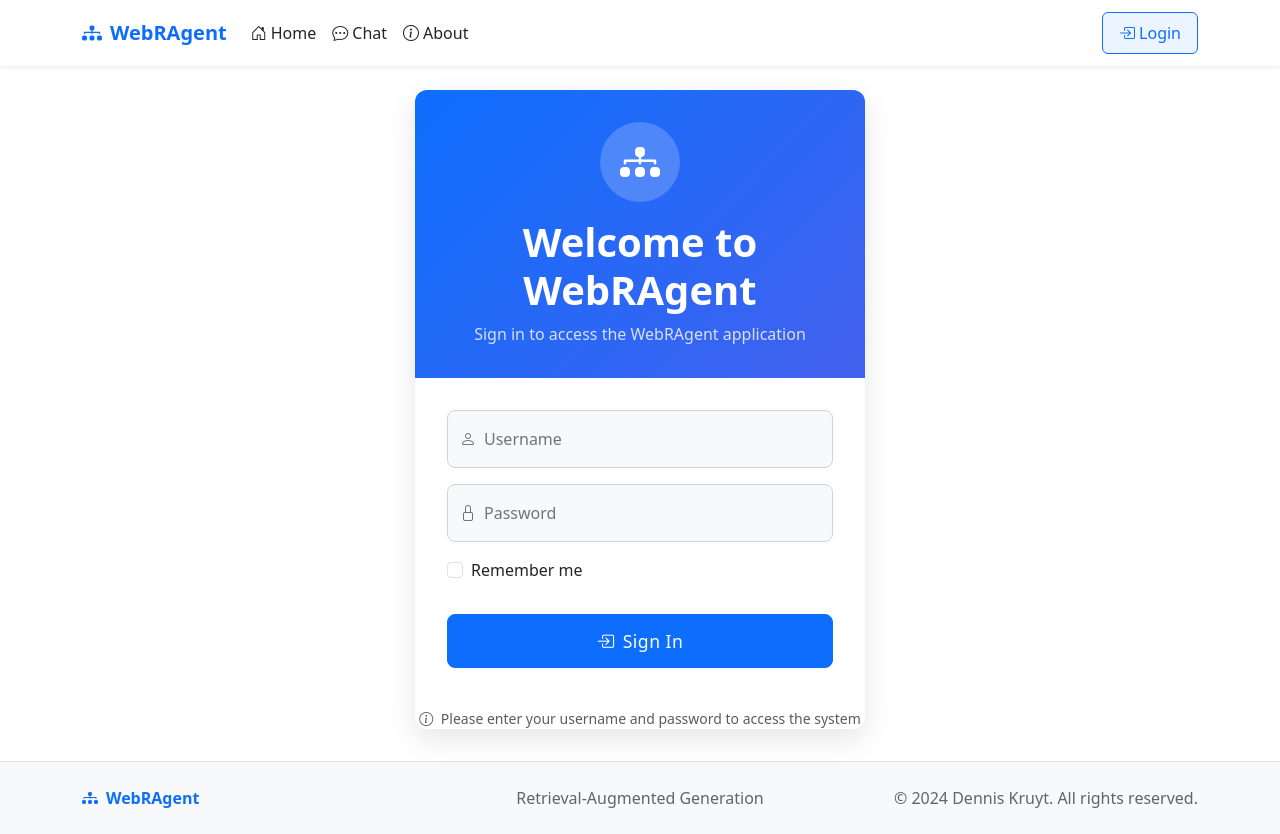
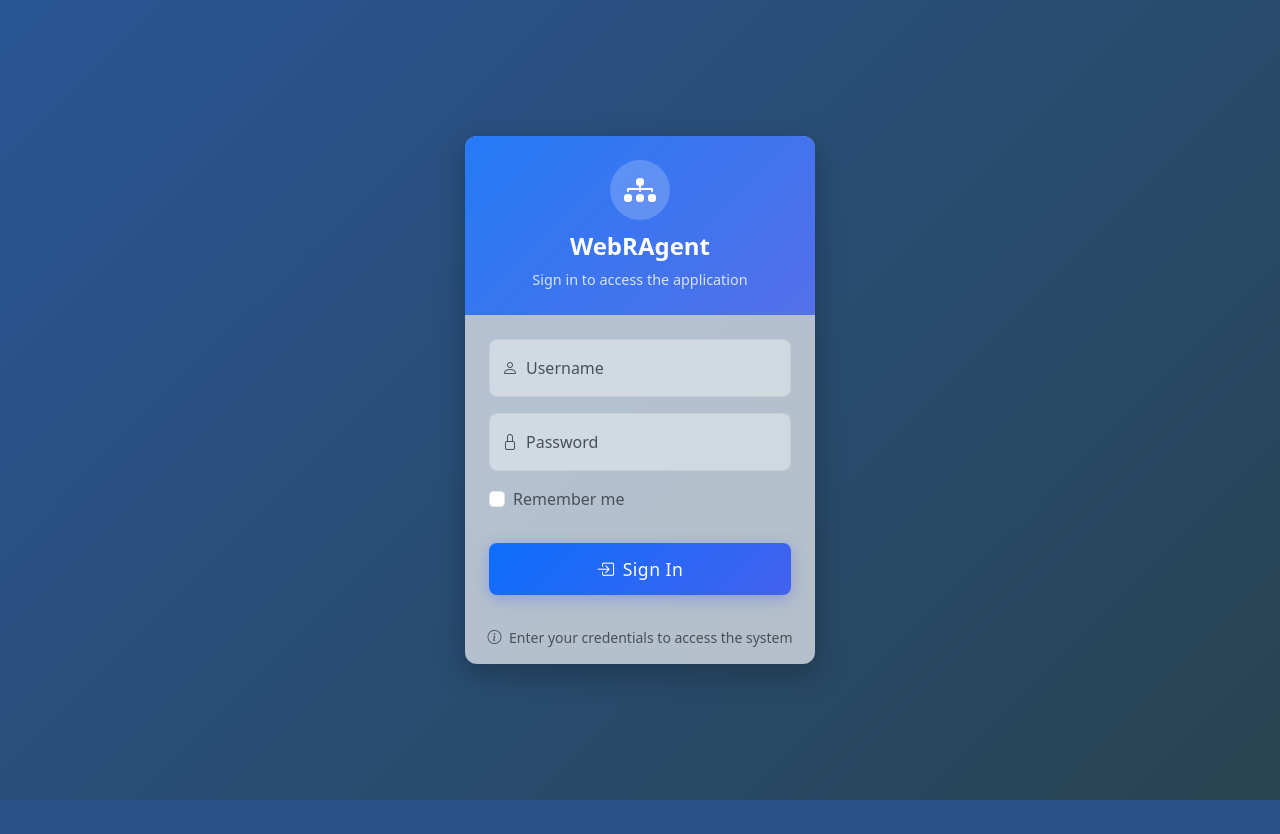
Before and after one commit to FellowTraveler/WebRAgent, a Flask app: page /auth/login in a window 1280 px wide. After the commit the page ends 800 px from the top, so only its background shows below. Run offline with Flask 3, Linux system fonts and the light colour scheme.

Commit message:
feat: Enhance login UI with configurable background and template refactoring
Add environment variables (LOGIN_BACKGROUND_URL, LOGIN_BACKGROUND_PATH) in .env.example for login page background configuration.
Initialize login background settings in app/__init__.py.
Update app/templates/auth/login.html:
Implement conditional background rendering (external URL, local image, or default gradient).
Refine styling for login container, card, and inputs.
Include new navbar and footer blocks.
Modify app/templates/base.html to support dynamic navbar, footer, and
content classes.

```diff
--- a/app/__init__.py
+++ b/app/__init__.py
@@ -10,6 +10,10 @@ load_dotenv()
 def create_app():
     app = Flask(__name__)
     app.config['SECRET_KEY'] = os.getenv('FLASK_SECRET_KEY', 'default-dev-key')
+
+    # Login page background configuration
+    app.config['LOGIN_BACKGROUND_URL'] = os.getenv('LOGIN_BACKGROUND_URL', '')
+    app.config['LOGIN_BACKGROUND_PATH'] = os.getenv('LOGIN_BACKGROUND_PATH', '')
 
     # Initialize Flask-Login
     login_manager = LoginManager()
--- a/app/templates/auth/login.html
+++ b/app/templates/auth/login.html
@@ -2,70 +2,118 @@
 
 {% block title %}Login | WebRAgent{% endblock %}
 
+{% block navbar %}{% endblock %}
+{% block footer %}{% endblock %}
+
+{% block content_class %}p-0 m-0{% endblock %}
+
 {% block head_extra %}
 <style>
+    body {
+        overflow: hidden;
+    }
+    .login-background {
+        position: fixed;
+        top: 0;
+        left: 0;
+        width: 100%;
+        height: 100%;
+        background-size: cover;
+        background-position: center;
+        background-repeat: no-repeat;
+        z-index: -1;
+        {% if config.get('LOGIN_BACKGROUND_URL') %}
+        background-image: url({{ config.get("LOGIN_BACKGROUND_URL") }});
+        {% elif config.get('LOGIN_BACKGROUND_PATH') %}
+        background-image: url('{{ url_for("static", filename=config.get("LOGIN_BACKGROUND_PATH")) }}');
+        {% else %}
+        background: linear-gradient(135deg, #3a7bd5 0%, #3a6073 100%);
+        {% endif %}
+    }
+    /* Add an overlay to ensure contrast with any background */
+    .login-background:after {
+        content: '';
+        position: absolute;
+        top: 0;
+        left: 0;
+        width: 100%;
+        height: 100%;
+        background: rgba(0, 0, 0, 0.3);
+        z-index: -1;
+    }
     .login-container {
-        min-height: calc(100vh - 200px);
+        min-height: 100vh;
         display: flex;
         align-items: center;
         justify-content: center;
     }
     .login-card {
-        max-width: 450px;
+        max-width: 350px;
         width: 100%;
         border-radius: 12px;
         overflow: hidden;
-        box-shadow: 0 10px 30px rgba(0, 0, 0, 0.1);
+        box-shadow: 0 10px 30px rgba(0, 0, 0, 0.25);
         border: none;
+        background-color: rgba(255, 255, 255, 0.65);
+        backdrop-filter: blur(8px);
+        -webkit-backdrop-filter: blur(8px);
     }
     .login-header {
-        background: linear-gradient(135deg, var(--bs-primary) 0%, #4361ee 100%);
-        padding: 2rem 1.5rem;
+        background: linear-gradient(135deg, rgba(var(--bs-primary-rgb), 0.85) 0%, rgba(67, 97, 238, 0.85) 100%);
+        padding: 1.5rem 1rem;
         text-align: center;
     }
     .logo-circle {
-        width: 80px;
-        height: 80px;
+        width: 60px;
+        height: 60px;
         background: rgba(255, 255, 255, 0.2);
         border-radius: 50%;
         display: flex;
         align-items: center;
         justify-content: center;
-        margin: 0 auto 1rem;
+        margin: 0 auto 0.75rem;
     }
     .logo-icon {
-        font-size: 2.5rem;
+        font-size: 2rem;
         color: white;
     }
     .login-title {
         color: white;
         margin-bottom: 0.5rem;
         font-weight: 600;
+        font-size: 1.5rem;
     }
     .login-subtitle {
         color: rgba(255, 255, 255, 0.8);
         margin-bottom: 0;
-        font-size: 1rem;
+        font-size: 0.9rem;
     }
     .login-body {
-        padding: 2rem;
+        padding: 1.5rem;
     }
     .form-floating {
         margin-bottom: 1rem;
     }
     .form-floating label {
-        color: #6c757d;
+        color: #495057;
+        font-weight: 500;
+    }
+    .form-check-label {
+        color: #495057;
+        font-weight: 500;
     }
     .login-input {
         border-radius: 8px;
         padding: 1rem 0.75rem;
         height: calc(3.5rem + 2px);
-        border: 1px solid #ced4da;
-        background-color: #f8f9fa;
+        border: 1px solid rgba(206, 212, 218, 0.7);
+        background-color: rgba(255, 255, 255, 0.4);
+        transition: all 0.3s ease;
     }
     .login-input:focus {
-        background-color: #fff;
+        background-color: rgba(255, 255, 255, 0.7);
         box-shadow: 0 0 0 0.25rem rgba(var(--bs-primary-rgb), 0.25);
+        border-color: rgba(var(--bs-primary-rgb), 0.5);
     }
     .login-button {
         padding: 0.8rem;
@@ -74,41 +122,36 @@
         font-weight: 500;
         letter-spacing: 0.5px;
         margin-top: 1rem;
+        background: linear-gradient(135deg, var(--bs-primary) 0%, #4361ee 100%);
+        border: none;
+        box-shadow: 0 4px 15px rgba(67, 97, 238, 0.35);
+        transition: all 0.3s ease;
     }
-    .demo-credentials {
-        background-color: #f8f9fa;
-        border-top: 1px solid #eee;
-        padding: 1rem;
+    .login-button:hover {
+        transform: translateY(-2px);
+        box-shadow: 0 6px 20px rgba(67, 97, 238, 0.45);
+        background: linear-gradient(135deg, #4361ee 0%, var(--bs-primary) 100%);
     }
-    .demo-title {
-        font-size: 0.9rem;
-        font-weight: 600;
-        text-transform: uppercase;
-        letter-spacing: 1px;
-        color: #6c757d;
-        margin-bottom: 0.75rem;
+    .note-container {
+        padding: 0.5rem 1rem 1rem;
     }
-    .credential-badge {
-        background-color: #e9ecef;
-        padding: 0.4rem 0.75rem;
-        border-radius: 4px;
-        font-family: monospace;
-        font-size: 0.85rem;
-        color: #495057;
-        margin: 0 0.25rem;
+    .text-muted {
+        color: #495057 !important;
+        font-weight: 500;
     }
 </style>
 {% endblock %}
 
 {% block content %}
+<div class="login-background"></div>
 <div class="login-container">
     <div class="login-card card">
         <div class="login-header">
             <div class="logo-circle">
                 <i class="bi bi-diagram-3-fill logo-icon"></i>
             </div>
-            <h1 class="login-title">Welcome to WebRAgent</h1>
-            <p class="login-subtitle">Sign in to access the WebRAgent application</p>
+            <h1 class="login-title">WebRAgent</h1>
+            <p class="login-subtitle">Sign in to access the application</p>
         </div>
 
         <div class="login-body">
@@ -136,9 +179,9 @@
         </div>
 
         <div class="note-container text-center">
-            <div class="mt-2 small text-muted">
+            <div class="small text-muted">
                 <i class="bi bi-info-circle me-1"></i>
-                Please enter your username and password to access the system
+                Enter your credentials to access the system
             </div>
         </div>
     </div>
--- a/app/templates/base.html
+++ b/app/templates/base.html
@@ -17,6 +17,7 @@
 </head>
 <body>
     <!-- Enhanced Navigation Bar -->
+    {% block navbar %}
     <nav class="navbar navbar-expand-lg sticky-top">
         <div class="container">
             <a class="navbar-brand fw-bold" href="{{ url_for('main.index') }}">
@@ -94,8 +95,9 @@
             </div>
         </div>
     </nav>
+    {% endblock %}
 
-    <div class="main-content mt-4">
+    <div class="main-content {% block content_class %}mt-4{% endblock %}">
         {% with messages = get_flashed_messages(with_categories=true) %}
             {% if messages %}
                 <div class="container-fluid px-4">
@@ -121,6 +123,7 @@
     </div>
 
     <!-- Enhanced Footer -->
+    {% block footer %}
     <footer class="footer py-4">
         <div class="container">
             <div class="row align-items-center">
@@ -138,6 +141,7 @@
             </div>
         </div>
     </footer>
+    {% endblock %}
 
     <!-- The document preview modal has been replaced with an inline preview below the mindmap -->
 
```
Also changed, not shown: 1 other file.
